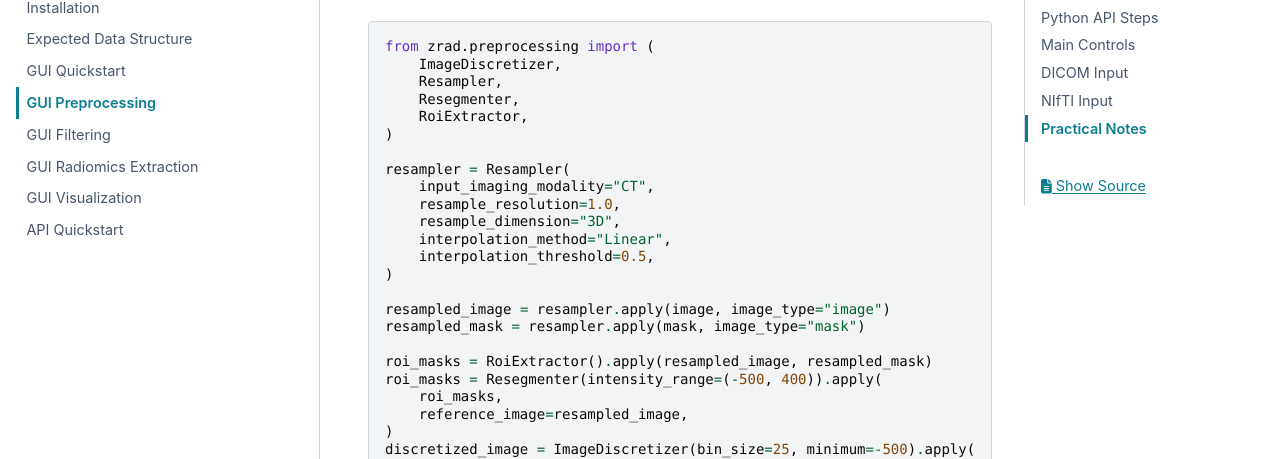
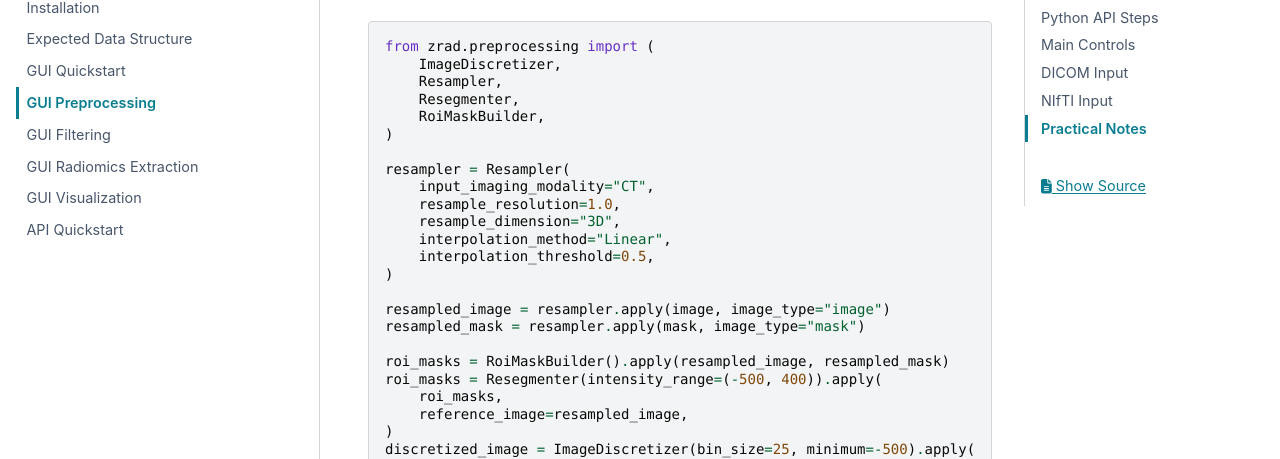
Before and after one commit to medical-physics-usz/z-rad, a Sphinx documentation site: the page built from docs/user/preprocessing.rst, in a window 1280 px wide and 900 px high, scrolled down 365 px. Shown: the part 152-611 px from the top of the window. Built offline with Sphinx 7.4.7 and the PyData theme 0.15.4, drawn with Linux system fonts in a browser that asks for light colours.

Commit message:
Rename RoiExtractor to RoiMaskBuilder
Rename RoiExtractor and IntensityRoiExtractor to RoiMaskBuilder and IntensityRoiMaskBuilder across the codebase and docs. Updated imports, __all__, docstrings, and all usages (including docs and radiomics/extraction_preparation) to reflect the new names and clarify that these classes build ROI masks (morphological and intensity). Note: this is a breaking API change—update external code referencing the old class names.

```diff
--- a/docs/reference/preprocessing.rst
+++ b/docs/reference/preprocessing.rst
@@ -9,8 +9,8 @@ Preprocessing
    ~preprocessing.interpolation.Resampler
    ~preprocessing.masks.RoiMasks
    ~preprocessing.masks.RoiMaskValidator
-   ~preprocessing.roi.RoiExtractor
-   ~preprocessing.roi.IntensityRoiExtractor
+   ~preprocessing.roi.RoiMaskBuilder
+   ~preprocessing.roi.IntensityRoiMaskBuilder
    ~preprocessing.resegmentation.RangeResegmenter
    ~preprocessing.resegmentation.OutlierResegmenter
    ~preprocessing.resegmentation.Resegmenter
--- a/docs/user/preprocessing.rst
+++ b/docs/user/preprocessing.rst
@@ -20,7 +20,7 @@ intermediate images and masks can be inspected before feature extraction.
        ImageDiscretizer,
        Resampler,
        Resegmenter,
-       RoiExtractor,
+       RoiMaskBuilder,
    )
 
    resampler = Resampler(
@@ -34,7 +34,7 @@ intermediate images and masks can be inspected before feature extraction.
    resampled_image = resampler.apply(image, image_type="image")
    resampled_mask = resampler.apply(mask, image_type="mask")
 
-   roi_masks = RoiExtractor().apply(resampled_image, resampled_mask)
+   roi_masks = RoiMaskBuilder().apply(resampled_image, resampled_mask)
    roi_masks = Resegmenter(intensity_range=(-500, 400)).apply(
        roi_masks,
        reference_image=resampled_image,
```
Also changed, not shown: 3 other files.
